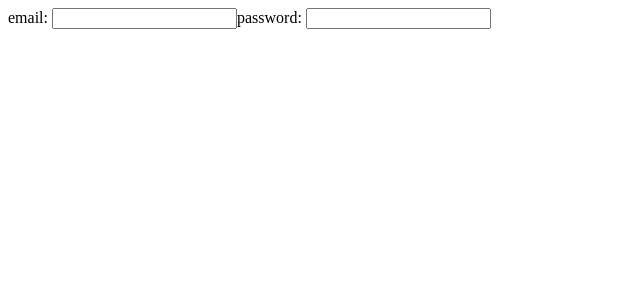
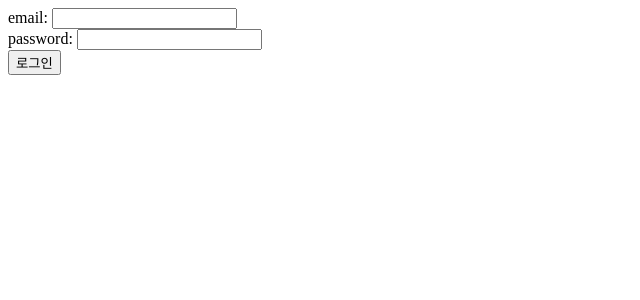
Before and after one commit to hypernova1/west-mart-front, a React (Create React App) app: page /login in a window 1280 px wide. Shown: the top 300 px of the page, without its empty margins (0-640 px from the left). Built offline with nearby package versions, Linux system fonts and the light colour scheme.

Commit message:
feature: 로그인 액션 구현

```diff
--- a/src/App.tsx
+++ b/src/App.tsx
@@ -1,5 +1,5 @@
-import React, { useState } from 'react';
-import { BrowserRouter, Route, Switch } from 'react-router-dom';
+import React  from 'react';
+import { BrowserRouter, Route, Switch, Redirect } from 'react-router-dom';
 import Main from "./components/layout/Main";
 import Login from './components/layout/Login';
 import { RootState } from './store';
@@ -13,7 +13,9 @@ export default function App() {
   return (
     <BrowserRouter>
       <Switch>
-        <Route exact path="/" component={Main} />
+        <Route exact path="/">
+          { isLogin ? <Main/> : <Redirect to="/login" /> }
+        </Route>
         <Route exact path="/login" component={Login} />
       </Switch>
     </BrowserRouter>
--- /dev/null
+++ b/src/actions/auth.ts
@@ -0,0 +1,19 @@
+import { LoginForm, UserInfo } from '../types/auth';
+import { AppDispatch, AppThunk } from '../store';
+import { login as _login } from '../store/reducers/auth';
+import axios from 'axios';
+
+export const login = (loginForm: LoginForm): AppThunk => async (dispatch: AppDispatch) => {
+  // try {
+  //   const response = await axios.post('http://localhost:3001/auth', loginForm);
+  //   const token = response.data.token as string;
+  //   const userInfo = {
+  //     ...response.data.userInfo,
+  //   } as UserInfo;
+  //
+  //   localStorage.setItem('token', token);
+  //   dispatch(_login(userInfo));
+  // } catch (e) {
+  //   console.log(e);
+  // }
+}
--- a/src/components/layout/Login.tsx
+++ b/src/components/layout/Login.tsx
@@ -1,11 +1,45 @@
-import React from 'react';
+import React, { FormEvent, useEffect, useState } from 'react';
+import { LoginForm } from '../../types/auth';
+import { login } from '../../actions/auth';
 
 export default function Login() {
 
+  const [loginForm, setLoginForm] = useState<LoginForm>({
+    email: '',
+    password: '',
+  });
+
+  const handleChange = (e: React.ChangeEvent<{ name: string, value?: unknown }>) => {
+    setLoginForm({
+      ...loginForm,
+      [e.target.name]: e.target.value
+    })
+  }
+
+  const handleSubmit = async (e: FormEvent<HTMLFormElement>) => {
+    await login(loginForm);
+    console.log(1);
+  }
+
+  useEffect(() => {
+  }, [loginForm])
+
   return (
     <div>
-      email: <input type="text" />
-      password: <input type="password" />
+      <form
+        onSubmit={(e) => {
+          e.preventDefault();
+          handleSubmit(e);
+      }}
+      >
+        <div>
+          email: <input type="text" name="email" onChange={handleChange} />
+        </div>
+        <div>
+          password: <input type="password" name="password" onChange={handleChange} />
+        </div>
+        <button type="submit">로그인</button>
+      </form>
     </div>
   );
 }
--- a/src/store/reducers/auth.ts
+++ b/src/store/reducers/auth.ts
@@ -1,27 +1,33 @@
 import { createSlice, PayloadAction } from '@reduxjs/toolkit';
+import { UserInfo } from '../../types/auth';
 
 type AuthState = {
   isLogin: boolean;
-  token: string;
-}
-
-export type LoginPayload = {
-  email: string;
-  password: string;
+  userInfo: UserInfo;
 }
 
 const initialState: AuthState = {
   isLogin: false,
-  token: '',
+  userInfo: {
+    email: '',
+    nickname: '',
+    role: '',
+  } as UserInfo,
 }
 
 const auth = createSlice({
   name: 'auth',
   initialState: initialState,
   reducers: {
-    login(state, action: PayloadAction<{ token: string }>) {
+    login(state, action: PayloadAction<UserInfo>) {
       state.isLogin = true;
-      state.token = action.payload.token
+      state.userInfo = action.payload;
+      return state;
+    },
+    logout(state) {
+      state.isLogin = false;
+      state.userInfo = {} as UserInfo;
+      return state;
     }
   }
 });
--- /dev/null
+++ b/src/types/auth.ts
@@ -0,0 +1,11 @@
+export interface LoginForm {
+  email: string;
+  password: string;
+}
+
+export interface UserInfo {
+  id: number;
+  email: string;
+  nickname: string;
+  role: string;
+}
```
